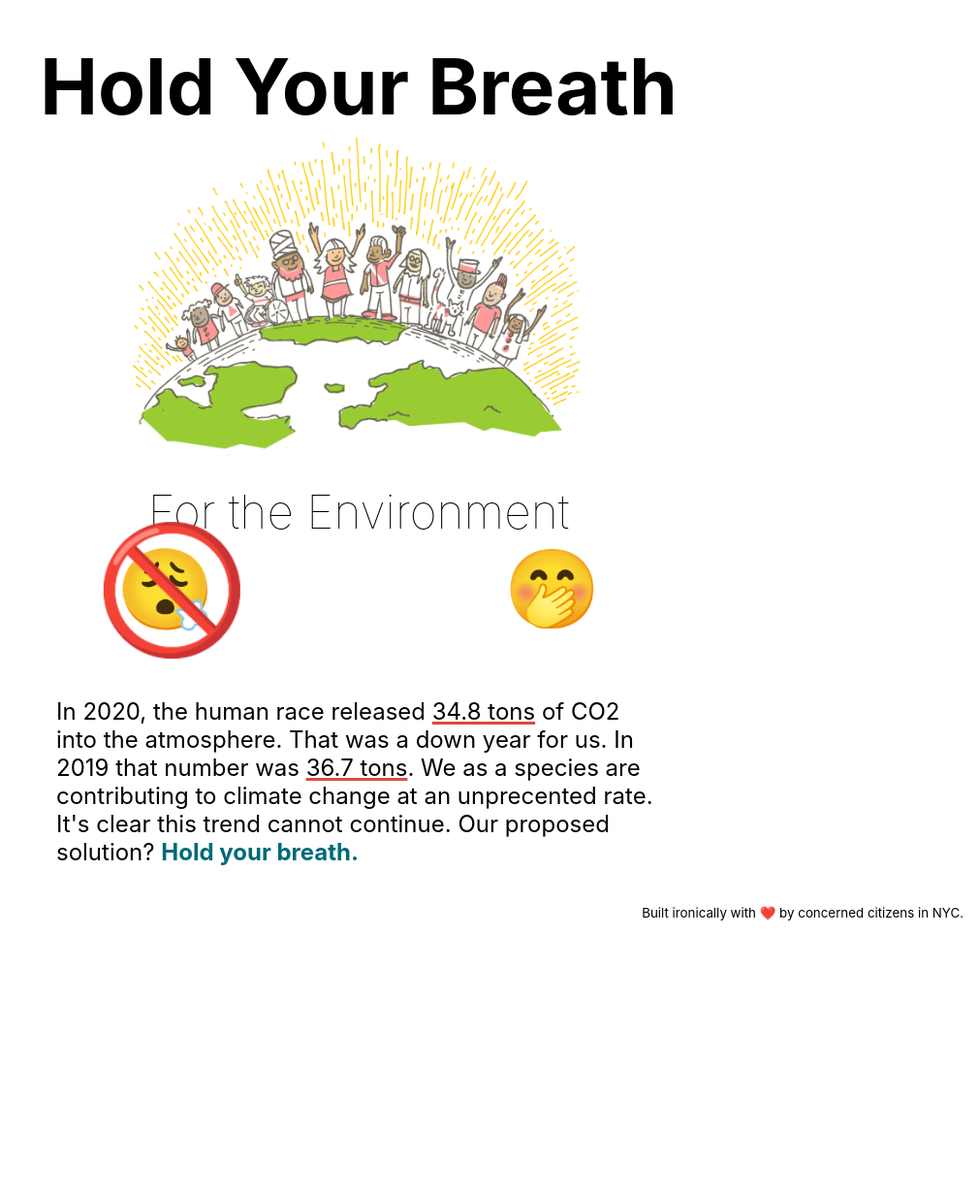
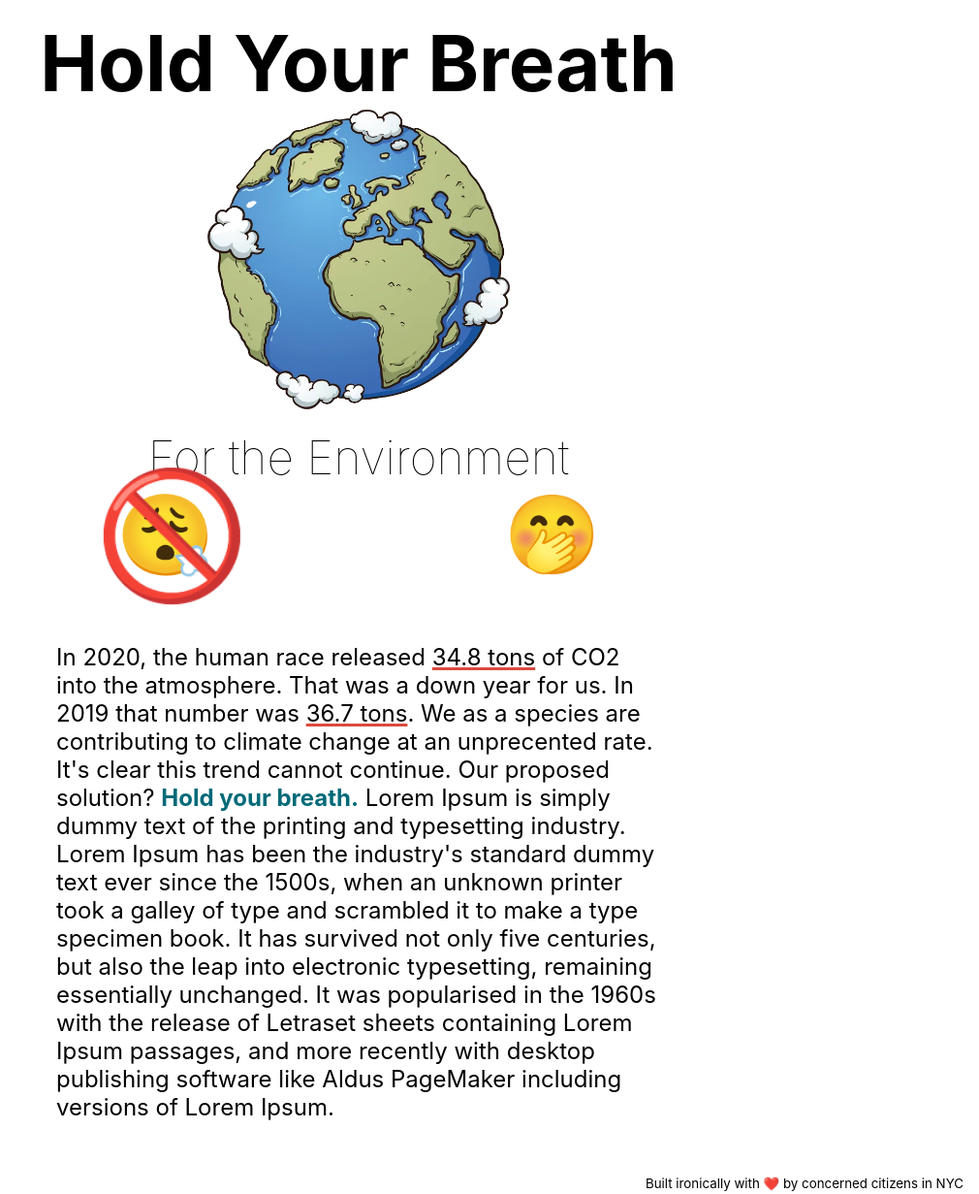
Before and after one commit to Hbbb/hold-your-breath, a plain HTML site: page index.html in a window 1280 px wide. Shown: the whole page at 97% size, without its empty margins (270-1280 px from the left). Before the commit the page ends 965 px from the top, so only its background shows below. Drawn offline with Linux system fonts and the light colour scheme.

```diff
--- a/index.css
+++ b/index.css
@@ -10,7 +10,7 @@ body {
 }
 
 .content {
-	padding: 40px 16px 0 16px;
+	padding: 16px;
 	flex: 1 0 auto;
 }
 
@@ -44,7 +44,7 @@ section.body {
 }
 
 img.hero-image {
-	width: 40%;
+	width: 25%;
 	margin-bottom: 20px;
 }
 
--- a/index.html
+++ b/index.html
@@ -17,7 +17,7 @@
       <section class="header">
         <h1>Hold Your Breath</h1>
         <img
-          src="assets/rails-welcome.png"
+          src="assets/earth-cartoon.png"
           alt="world image"
           class="hero-image"
         />
@@ -37,12 +37,21 @@
           contributing to climate change at an unprecented rate. It's clear this
           trend cannot continue. Our proposed solution?
           <span class="txt-cta">Hold your breath.</span>
+          Lorem Ipsum is simply dummy text of the printing and typesetting
+          industry. Lorem Ipsum has been the industry's standard dummy text ever
+          since the 1500s, when an unknown printer took a galley of type and
+          scrambled it to make a type specimen book. It has survived not only
+          five centuries, but also the leap into electronic typesetting,
+          remaining essentially unchanged. It was popularised in the 1960s with
+          the release of Letraset sheets containing Lorem Ipsum passages, and
+          more recently with desktop publishing software like Aldus PageMaker
+          including versions of Lorem Ipsum.
         </p>
       </section>
     </div>
     <footer>
       <small
-        >Built ironically with ❤️ by concerned citizens in NYC.
+        >Built ironically with ❤️ by concerned citizens in NYC
         <!-- <a href="https://github.com/hbbb">@hbbb</a> -->
       </small>
     </footer>
```
Also changed, not shown: assets/earth-cartoon.png (added).
